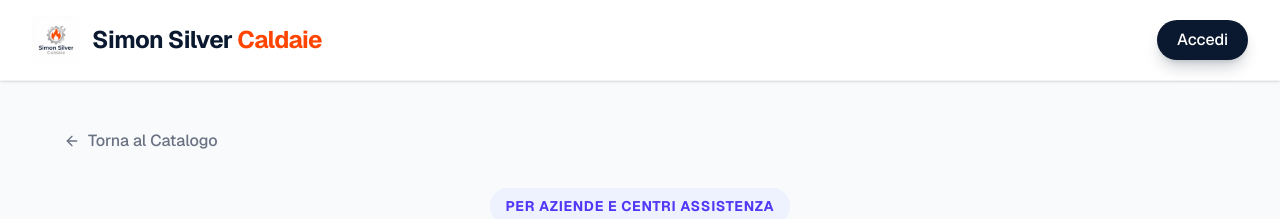
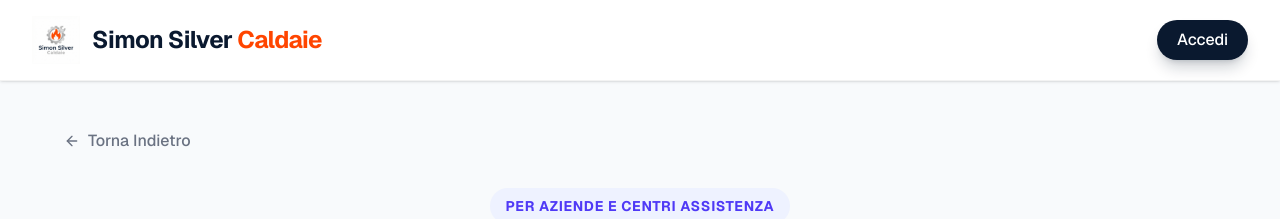
Before and after one commit to simonsilvercaldaie/sito-caldaie, a Next.js app: page /licenze-team in a window 1280 px wide. Shown: the top 219 px of the page. Built offline with nearby package versions, Linux system fonts and the light colour scheme.

Commit message:
Licenze team: freccia torna alla pagina precedente (router.back)

```diff
--- a/app/licenze-team/page.tsx
+++ b/app/licenze-team/page.tsx
@@ -2,12 +2,14 @@
 import { useState, useEffect } from "react"
 import Navbar from "@/components/Navbar"
 import Link from "next/link"
+import { useRouter } from "next/navigation"
 import { Users, CheckCircle2, ArrowRight } from "lucide-react"
 import { PayPalBtn } from "@/components/PayPalBtn"
 import { supabase } from "@/lib/supabaseClient"
 import { LEGAL_TEXT_CHECKOUT } from "@/lib/legalTexts"
 
 export default function TeamLicensePage() {
+    const router = useRouter()
     const [user, setUser] = useState<any>(null)
     const [loading, setLoading] = useState(true)
     const [tosAccepted, setTosAccepted] = useState(false)
@@ -185,9 +187,9 @@ export default function TeamLicensePage() {
                 <div className="max-w-6xl mx-auto">
                     {/* Back Link */}
                     <div className="mb-8">
-                        <Link href="/catalogo" className="inline-flex items-center gap-2 text-gray-500 hover:text-indigo-600 transition-colors font-medium">
-                            <ArrowRight className="w-4 h-4 rotate-180" /> Torna al Catalogo
-                        </Link>
+                        <button onClick={() => router.back()} className="inline-flex items-center gap-2 text-gray-500 hover:text-indigo-600 transition-colors font-medium">
+                            <ArrowRight className="w-4 h-4 rotate-180" /> Torna Indietro
+                        </button>
                     </div>
 
                     <div className="text-center mb-16">
```
